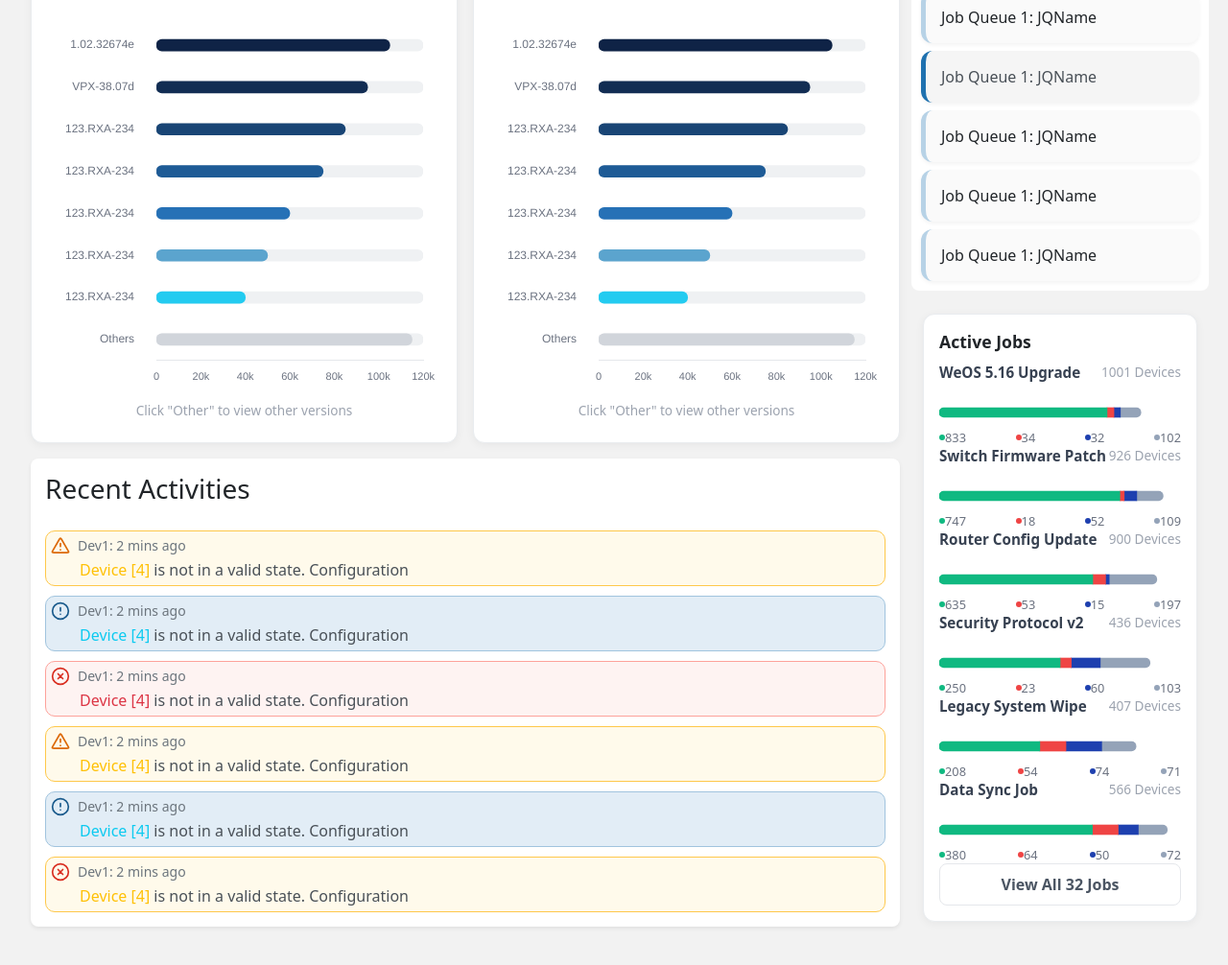
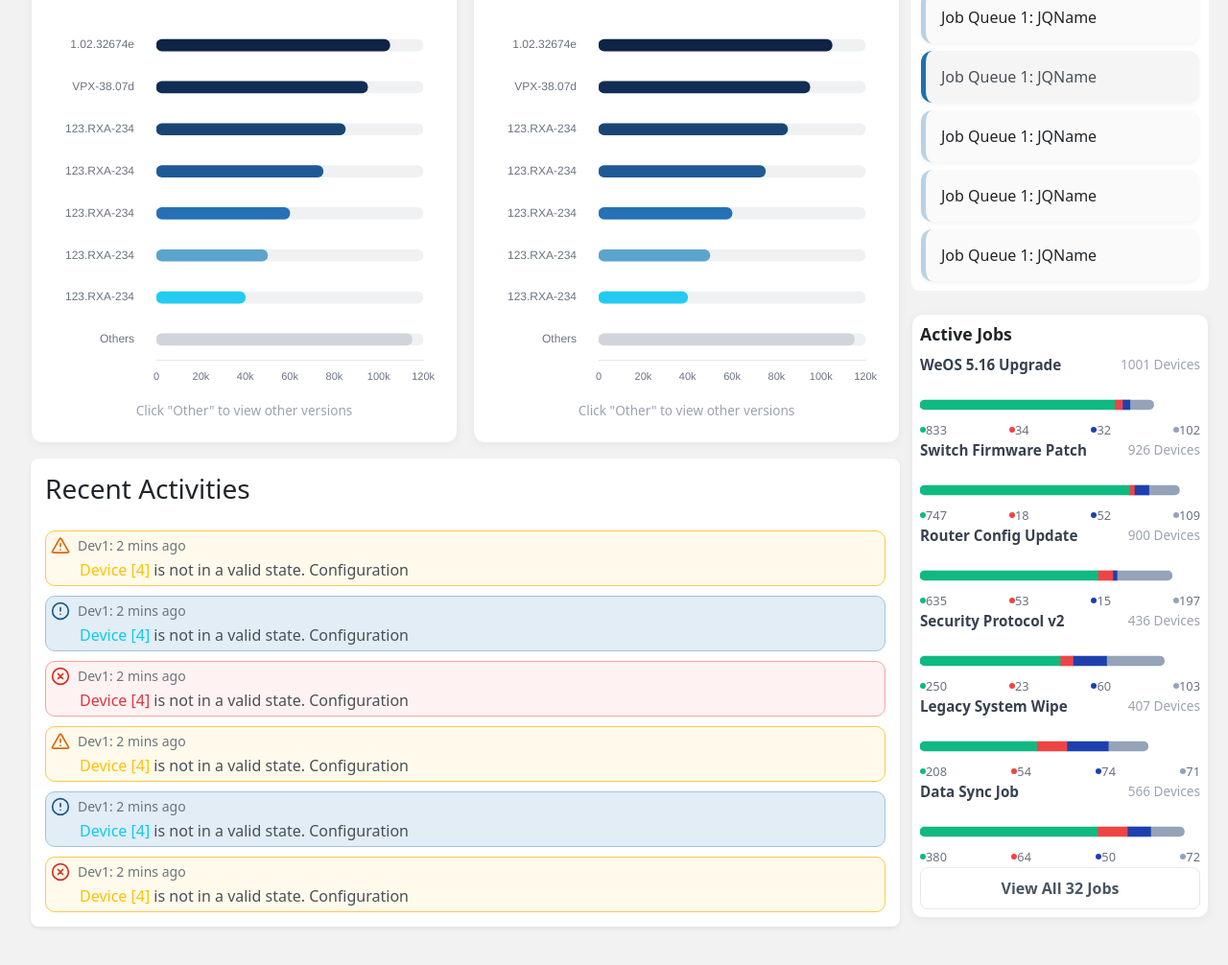
Before and after one commit to Mimiezdesigns/Activator, a plain HTML site: page src/pages/dashboard/dashboard.html in a window 1280 px wide. Shown: the part 394-1400 px from the top of the page at 96% size. Drawn offline with nearby package versions, Linux system fonts and the light colour scheme; files whose address does not match are found by name.

Commit message:
Latest updates

```diff
--- a/src/pages/dashboard/dashboard.html
+++ b/src/pages/dashboard/dashboard.html
@@ -337,8 +337,7 @@
 
 
 
-            <div class="col-lg-12">
-              <div class="job-card d-flex flex-column p-3">
+              <div class="job-card d-flex flex-column p-2">
                 <div class="card-title-custom">
                   Active Jobs
                 </div>
@@ -351,7 +350,6 @@
                 <!-- Bottom Button -->
                 <button class="btn-block-custom">View All 32 Jobs</button>
               </div>
-            </div>
           </div>
         </div>
       </div>
--- a/src/styles/scss/components/_chart.scss
+++ b/src/styles/scss/components/_chart.scss
@@ -85,9 +85,9 @@
       border-radius: 4px;
   }
 
-  // .job-item {
-  //     margin-bottom: 24px;
-  // }
+  .job-item {
+      margin-bottom: 2px;
+  }
 
   .job-header {
       display: flex;
```
Also changed, not shown: src/styles/css/main.css, 1 other file.
